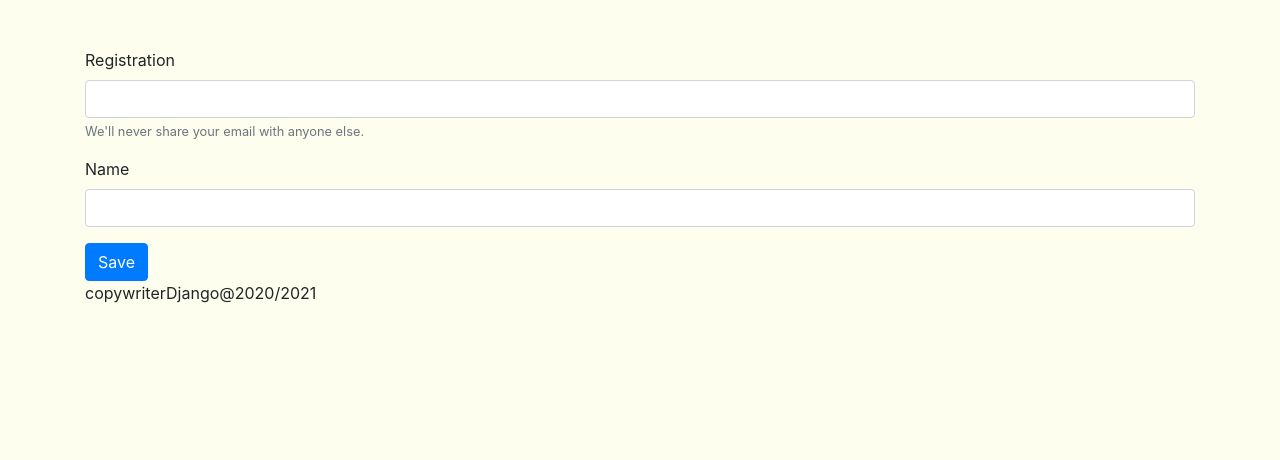
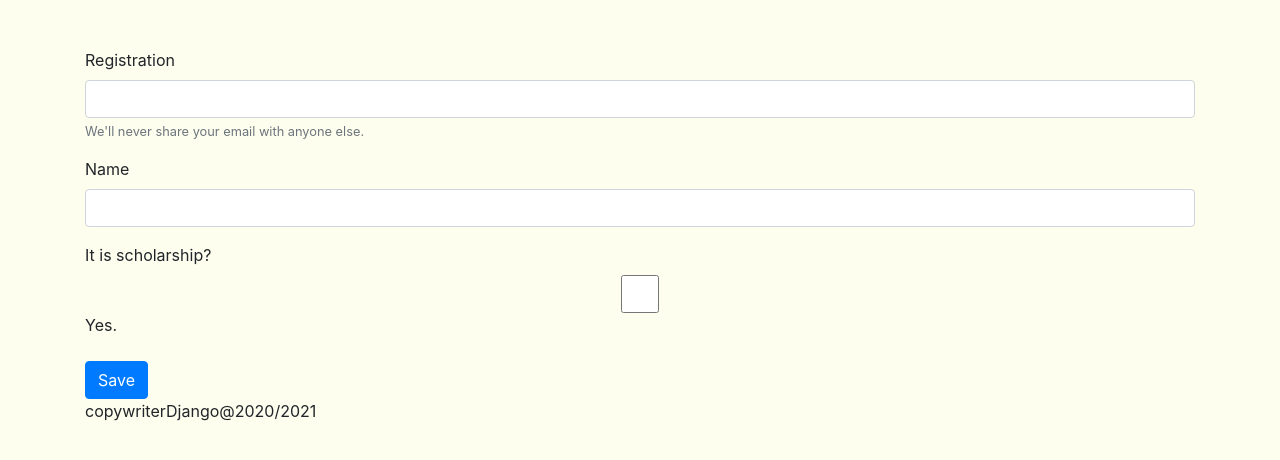
Before and after one commit to Jackie098/django-example, a Django app: page /myapp/student_form/ in a window 1280 px wide. Shown: the part 56-516 px from the top of the page. Run offline with Django 3.2, Linux system fonts and the light colour scheme.

Commit message:
dinamic content with Jinja format

```diff
--- a/mysite/myapp/models.py
+++ b/mysite/myapp/models.py
@@ -3,9 +3,10 @@ from django.db import models
 # Create your models here.
 
 class Student:
-  def __init__(self, registration=None, name=None): #If it has no value, NONE is the default
+  def __init__(self, registration=None, name=None, scholarship=False): #If it has no value, NONE is the default
     self.registration = registration
     self.name = name
+    self.scholarship = scholarship
 
     def __str__(self):
-      return 'registration={}, name={}'.format(self.registration, self.name)
+      return 'registration={}, name={}, scholarship={}'.format(self.registration, self.name, self.scholarship)
--- a/mysite/myapp/views.py
+++ b/mysite/myapp/views.py
@@ -12,16 +12,20 @@ def student_form(request):
 def student(request):
   registration = request.POST['registration']
   name = request.POST['name']
+  scholarship = False
 
-  student = Student(registration, name)
+  if 'scholarship' in request.POST:
+    scholarship = True
+
+  student = Student(registration, name, scholarship)
   context = {'student': student}
 
   return render(request, 'myapp/student.html', context=context)
 
 def students(request):
-  student1 = Student('111', 'Carlos')
-  student2 = Student('222', 'Ruam')
-  student3 = Student('333', 'Caki')
+  student1 = Student('111', 'Carlos', True)
+  student2 = Student('222', 'Ruam', False)
+  student3 = Student('333', 'Caki', False)
 
   students = [student1, student2, student3]
   context = {'students': students}
--- a/mysite/templates/myapp/student_form.html
+++ b/mysite/templates/myapp/student_form.html
@@ -14,6 +14,17 @@
       <label for="name">Name</label>
       <input type="text" name="name" class="form-control" id="name">
     </div>
+    <div class="form-group">
+      <label for="scholarship">It is scholarship?</label>
+      <input
+        type="checkbox"
+        name="scholarship"
+        class="form-control"
+        id="scholarship"
+        value="True">
+        <label>Yes.</label>
+    </div>
+
     <button type="submit" class="btn btn-primary">Save</button>
   </form>
 {% endblock %}
```
Also changed, not shown: mysite/templates/myapp/list_students.html (+17 -3 lines), mysite/templates/myapp/student.html (+5 -3 lines).
